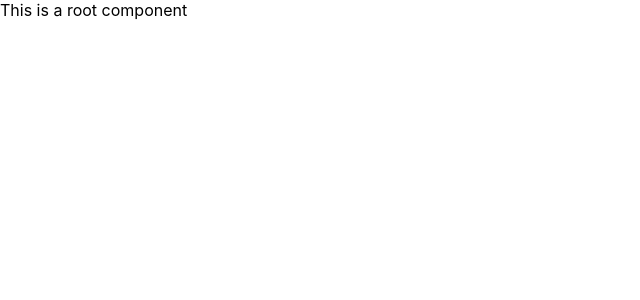
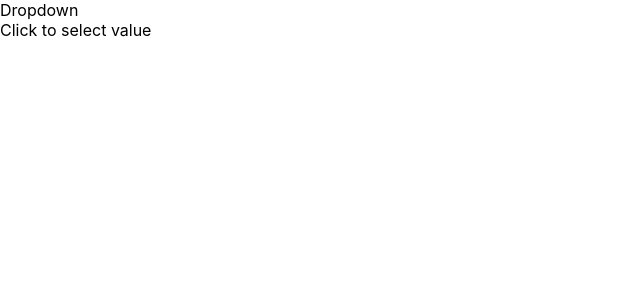
Before and after one commit to w2lker/daytrip-dropdown, a React (Create React App) app: page / in a window 1280 px wide. Shown: the top 300 px of the page, without its empty margins (0-640 px from the left). Built offline with nearby package versions, Linux system fonts and the light colour scheme.

Commit message:
Add some debug styles for DropdownBodyElement

```diff
--- a/src/components/App/App.tsx
+++ b/src/components/App/App.tsx
@@ -1,11 +1,24 @@
 import React from 'react';
-import DropdownRoot from "../Dropdown/DropdownRoot";
+import Dropdown from "../Dropdown";
+import { IDropdownOptionsArray } from "../Dropdown/DropdownRoot/DropdownRoot";
 
 const App: React.FC = () => {
-
+  const content: IDropdownOptionsArray = [
+    {'opt1': 'value1'},
+    {'opt2': 'value2'},
+    {'opt3': 'value3'},
+    {'opt4': 'value4'},
+    {'opt5': 'value5'},
+    {'opt6': 'value6'},
+    {'opt7': 'value7'},
+  ];
+  const onChange = (val: string) => console.log('-----', val);
   return (
     <div className="App">
-      This is a root component
+      <Dropdown
+        options={content}
+        onSelect={onChange}
+      />
     </div>
   );
 };
--- a/src/components/Dropdown/DropdownBody/DropdownBodyElement/DropdownBodyElement.styles.ts
+++ b/src/components/Dropdown/DropdownBody/DropdownBodyElement/DropdownBodyElement.styles.ts
@@ -1,14 +1,14 @@
-import {Style} from "jss";
-
 const dropdownBodyElementStyles = {
   root: {
     padding: 0,
   },
   selected: {
     padding: 0,
+    color: 'red',
   },
   focused: {
     padding: 0,
+    color: 'blue',
   }
 };
 
--- a/src/components/Dropdown/DropdownBody/DropdownBodyElement/DropdownBodyElement.tsx
+++ b/src/components/Dropdown/DropdownBody/DropdownBodyElement/DropdownBodyElement.tsx
@@ -1,4 +1,4 @@
-import React, {ComponentType} from 'react';
+import React from 'react';
 
 import classNames from "classnames";
 import {WithStyles} from "react-jss";
```
